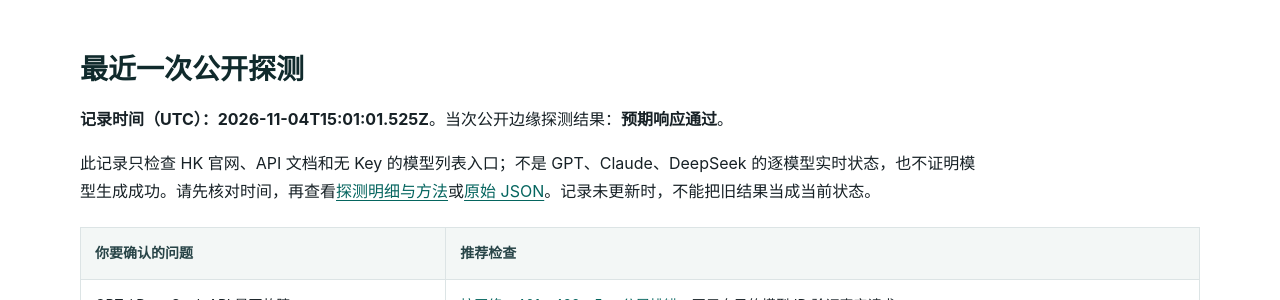
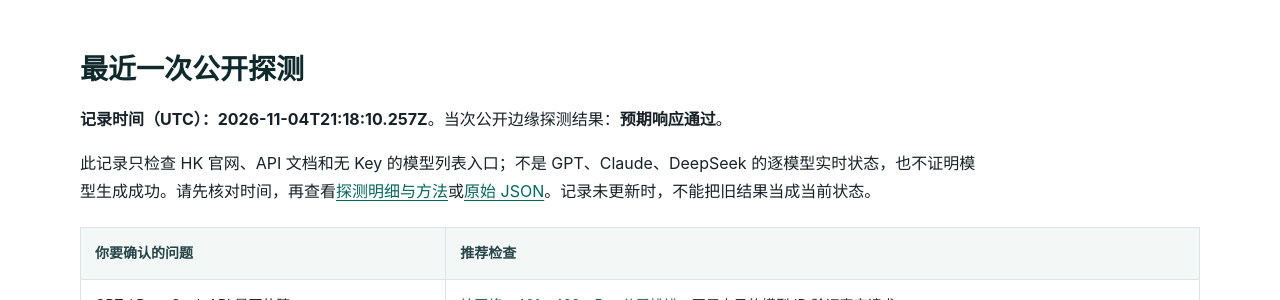
Before and after one commit to KKWANG4444/api-status, a Jekyll site: the page built from index.md, in a window 1280 px wide and 900 px high, scrolled down 364 px. Shown: the part 151-451 px from the top of the window. Built offline with Jekyll 4.4.1, drawn with Linux system fonts in a browser that asks for light colours.

Commit message:
chore: update public edge status

```diff
--- a/_data/status.json
+++ b/_data/status.json
@@ -1,7 +1,7 @@
 {
   "status": "operational",
-  "checked_at": "2026-11-04T15:01:01.525Z",
-  "duration_ms": 551,
+  "checked_at": "2026-11-04T21:18:10.257Z",
+  "duration_ms": 563,
   "overall": true,
   "components": [
     {
@@ -10,7 +10,7 @@
       "url": "https://www.aifast.hk/",
       "ok": true,
       "status": 200,
-      "elapsed_ms": 518,
+      "elapsed_ms": 490,
       "content_type": "text/html; charset=utf-8",
       "detail": "Expected public edge response"
     },
@@ -20,7 +20,7 @@
       "url": "https://api.aifast.hk/",
       "ok": true,
       "status": 200,
-      "elapsed_ms": 268,
+      "elapsed_ms": 373,
       "content_type": "text/html",
       "detail": "Expected public edge response"
     },
@@ -30,7 +30,7 @@
       "url": "https://www.aifast.hk/v1/models",
       "ok": true,
       "status": 401,
-      "elapsed_ms": 508,
+      "elapsed_ms": 528,
       "content_type": "application/json; charset=utf-8",
       "detail": "Expected public edge response"
     }
--- a/data/status.json
+++ b/data/status.json
@@ -1,7 +1,7 @@
 {
   "status": "operational",
-  "checked_at": "2026-11-04T15:01:01.525Z",
-  "duration_ms": 551,
+  "checked_at": "2026-11-04T21:18:10.257Z",
+  "duration_ms": 563,
   "overall": true,
   "components": [
     {
@@ -10,7 +10,7 @@
       "url": "https://www.aifast.hk/",
       "ok": true,
       "status": 200,
-      "elapsed_ms": 518,
+      "elapsed_ms": 490,
       "content_type": "text/html; charset=utf-8",
       "detail": "Expected public edge response"
     },
@@ -20,7 +20,7 @@
       "url": "https://api.aifast.hk/",
       "ok": true,
       "status": 200,
-      "elapsed_ms": 268,
+      "elapsed_ms": 373,
       "content_type": "text/html",
       "detail": "Expected public edge response"
     },
@@ -30,7 +30,7 @@
       "url": "https://www.aifast.hk/v1/models",
       "ok": true,
       "status": 401,
-      "elapsed_ms": 508,
+      "elapsed_ms": 528,
       "content_type": "application/json; charset=utf-8",
       "detail": "Expected public edge response"
     }
```
